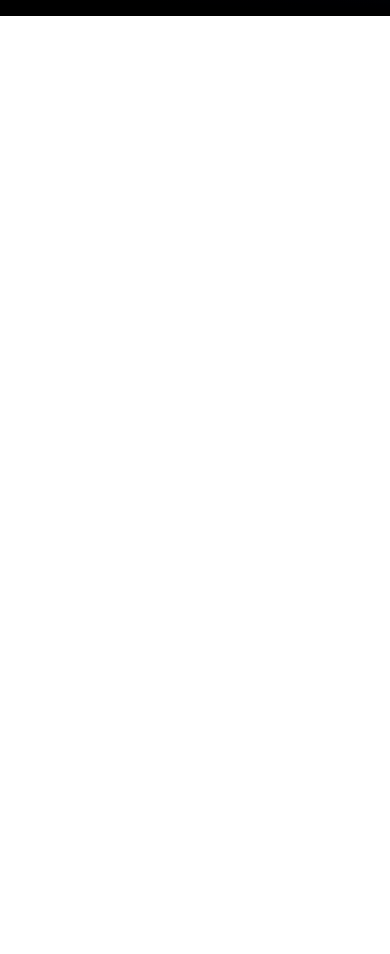
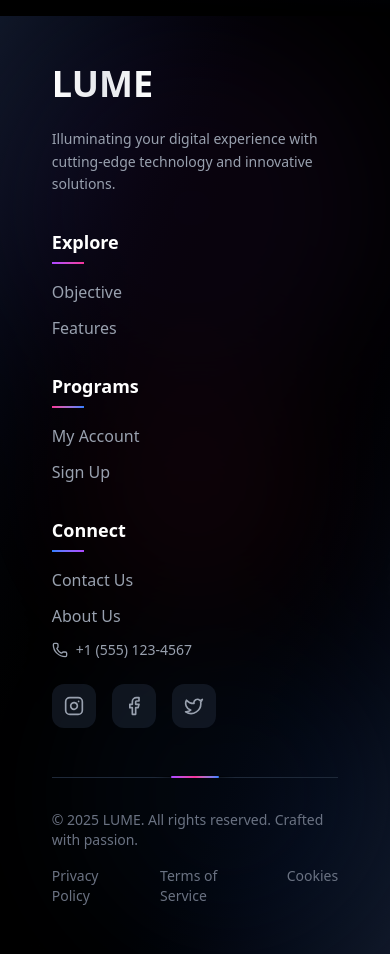
Before and after one commit to Kushal-np/First_react_project, a React (Vite) app: page / in a window 390 px wide. Shown: the part 6280-7234 px from the top of the page. Before the commit the page ends 6296 px from the top, so only its background shows below. Built offline with nearby package versions, Linux system fonts and the light colour scheme; a web font is replaced by a local one.

Commit message:
added the footer

```diff
--- a/src/Pages/About/About.jsx
+++ b/src/Pages/About/About.jsx
@@ -2,6 +2,7 @@ import AboutBody from "../../components/AboutBody";
 import Accordion from "../../components/Accordion";
 import GlowingTextComponent from "../../components/GlowingTextComponent/indes";
 import Navbar from "../../components/Navbar";
+import PermanentFooter from "../../components/PermanentFooter";
 
 function About(){
     return(
@@ -13,6 +14,7 @@ function About(){
             <GlowingTextComponent />
             <Accordion />
             </div>
+            <PermanentFooter />
         </div>
     )
 }
--- /dev/null
+++ b/src/Pages/Features/index.jsx
@@ -0,0 +1,4 @@
+function FeaturesPage(){
+
+}
+export default FeaturesPage;
--- a/src/Pages/Homescreen/index.jsx
+++ b/src/Pages/Homescreen/index.jsx
@@ -7,6 +7,7 @@ import ImageLanding from "../../components/Video";
 import ProductTeams from "../../components/ProductTeams";
 import ScalePictures from "../../components/Scalepictures";
 import JoinPlatform from "../../components/Footer";
+import PermanentFooter from "../../components/PermanentFooter";
 
 function HomeScreen() {
   return (
@@ -67,6 +68,10 @@ function HomeScreen() {
         <div>
           <JoinPlatform />
         </div>
+
+        <div>
+          <PermanentFooter />
+        </div>
     </div>
   );
 }
--- a/src/components/Accordion/index.jsx
+++ b/src/components/Accordion/index.jsx
@@ -31,7 +31,7 @@ function Accordion() {
   const [selected, setSelected] = useState(null);
 
   return (
-    <div className="w-full  background_second_main l max-w-4xl mx-auto mt-16 px-4">
+    <div className="w-full relative bottom-15 background_second_main l max-w-4xl mx-auto mt-16 px-4">
       <div className="glass-card rounded-2xl border border-white/10 backdrop-blur-xl shadow-[0_0_40px_rgba(56,189,248,0.1)] divide-y divide-white/10 overflow-hidden">
         {Data.map((data, index) => (
           <div key={data.id}>
--- /dev/null
+++ b/src/components/PermanentFooter/index.jsx
@@ -0,0 +1,189 @@
+import { Instagram, Facebook, Twitter, Phone, Mail, MapPin } from "lucide-react";
+
+function PermanentFooter() {
+  return (
+    <div className="relative w-full bg-gradient-to-br from-gray-900 via-black to-gray-900 overflow-hidden">
+      {/* Animated background elements */}
+      <div className="absolute inset-0 opacity-10">
+        <div className="absolute top-0 left-0 w-96 h-96 bg-purple-500 rounded-full blur-3xl animate-pulse"></div>
+        <div className="absolute bottom-0 right-0 w-80 h-80 bg-blue-500 rounded-full blur-3xl animate-pulse delay-1000"></div>
+        <div className="absolute top-1/2 left-1/2 transform -translate-x-1/2 -translate-y-1/2 w-64 h-64 bg-pink-500 rounded-full blur-3xl animate-pulse delay-500"></div>
+      </div>
+
+      {/* Subtle grid pattern */}
+      <div className="absolute inset-0 opacity-5">
+        <div className="h-full w-full bg-grid-white/[0.1] bg-[size:50px_50px]"></div>
+      </div>
+
+      {/* Main footer content */}
+      <div className="relative z-10 px-4 sm:px-6 py-12 sm:py-16">
+        <div className="mx-auto w-[80%] max-w-[1340px]">
+
+          {/* Top section with logo and main content */}
+          <div className="grid grid-cols-1 lg:grid-cols-4 gap-8 lg:gap-12 mb-12">
+
+            {/* Logo section */}
+            <div className="lg:col-span-1 flex flex-col items-start">
+              <a
+                href="/"
+                className="group relative inline-block mb-6"
+              >
+                <div className="relative">
+                  <span className="text-4xl sm:text-5xl font-black bg-gradient-to-r from-white via-gray-200 to-white bg-clip-text text-transparent">
+                    LUME
+                  </span>
+                  <div className="absolute inset-0 bg-gradient-to-r from-purple-500 via-pink-500 to-blue-500 opacity-0 group-hover:opacity-100 transition-opacity duration-500 blur-xl"></div>
+                </div>
+                <div className="absolute -bottom-2 left-0 w-0 h-1 bg-gradient-to-r from-purple-500 to-pink-500 group-hover:w-full transition-all duration-500"></div>
+              </a>
+              <p className="text-gray-400 text-sm leading-relaxed">
+                Illuminating your digital experience with cutting-edge technology and innovative solutions.
+              </p>
+            </div>
+
+            {/* Explore section */}
+            <div className="group">
+              <h3 className="text-white text-lg font-bold mb-6 relative">
+                Explore
+                <div className="absolute -bottom-2 left-0 w-8 h-0.5 bg-gradient-to-r from-purple-500 to-pink-500 group-hover:w-full transition-all duration-500"></div>
+              </h3>
+              <div className="space-y-3">
+                <a
+                  href="/objective"
+                  className="block text-gray-400 hover:text-white transition-all duration-300 hover:translate-x-2 hover:drop-shadow-lg"
+                >
+                  Objective
+                </a>
+                <a
+                  href="/features"
+                  className="block text-gray-400 hover:text-white transition-all duration-300 hover:translate-x-2 hover:drop-shadow-lg"
+                >
+                  Features
+                </a>
+              </div>
+            </div>
+
+            {/* Programs section */}
+            <div className="group">
+              <h3 className="text-white text-lg font-bold mb-6 relative">
+                Programs
+                <div className="absolute -bottom-2 left-0 w-8 h-0.5 bg-gradient-to-r from-pink-500 to-blue-500 group-hover:w-full transition-all duration-500"></div>
+              </h3>
+              <div className="space-y-3">
+                <a
+                  href="/account"
+                  className="block text-gray-400 hover:text-white transition-all duration-300 hover:translate-x-2 hover:drop-shadow-lg"
+                >
+                  My Account
+                </a>
+                <a
+                  href="/signup"
+                  className="block text-gray-400 hover:text-white transition-all duration-300 hover:translate-x-2 hover:drop-shadow-lg"
+                >
+                  Sign Up
+                </a>
+              </div>
+            </div>
+
+            {/* Contact section */}
+            <div className="group">
+              <h3 className="text-white text-lg font-bold mb-6 relative">
+                Connect
+                <div className="absolute -bottom-2 left-0 w-8 h-0.5 bg-gradient-to-r from-blue-500 to-purple-500 group-hover:w-full transition-all duration-500"></div>
+              </h3>
+              <div className="space-y-3 mb-6">
+                <a
+                  href="/contact"
+                  className="block text-gray-400 hover:text-white transition-all duration-300 hover:translate-x-2 hover:drop-shadow-lg"
+                >
+                  Contact Us
+                </a>
+                <a
+                  href="/about"
+                  className="block text-gray-400 hover:text-white transition-all duration-300 hover:translate-x-2 hover:drop-shadow-lg"
+                >
+                  About Us
+                </a>
+                <div className="flex items-center text-gray-400 hover:text-white transition-colors duration-300">
+                  <Phone size={16} className="mr-2" />
+                  <span className="text-sm">+1 (555) 123-4567</span>
+                </div>
+              </div>
+
+              {/* Social media icons */}
+              <div className="flex space-x-4">
+                <a
+                  href="#"
+                  className="group relative p-3 bg-gray-800/50 hover:bg-gradient-to-r hover:from-purple-500 hover:to-pink-500 rounded-xl transition-all duration-300 hover:scale-110 hover:shadow-lg hover:shadow-purple-500/25"
+                >
+                  <Instagram size={20} className="text-gray-400 group-hover:text-white transition-colors duration-300" />
+                </a>
+                <a
+                  href="#"
+                  className="group relative p-3 bg-gray-800/50 hover:bg-gradient-to-r hover:from-blue-500 hover:to-purple-500 rounded-xl transition-all duration-300 hover:scale-110 hover:shadow-lg hover:shadow-blue-500/25"
+                >
+                  <Facebook size={20} className="text-gray-400 group-hover:text-white transition-colors duration-300" />
+                </a>
+                <a
+                  href="#"
+                  className="group relative p-3 bg-gray-800/50 hover:bg-gradient-to-r hover:from-gray-600 hover:to-gray-500 rounded-xl transition-all duration-300 hover:scale-110 hover:shadow-lg hover:shadow-gray-500/25"
+                >
+                  <Twitter size={20} className="text-gray-400 group-hover:text-white transition-colors duration-300" />
+                </a>
+              </div>
+            </div>
+          </div>
+
+          {/* Separator line */}
+          <div className="relative mb-8">
+            <div className="absolute inset-0 flex items-center">
+              <div className="w-full border-t border-gray-800"></div>
+            </div>
+            <div className="relative flex justify-center">
+              <div className="px-4 bg-gradient-to-r from-transparent via-black to-transparent">
+                <div className="w-12 h-0.5 bg-gradient-to-r from-purple-500 via-pink-500 to-blue-500 rounded-full"></div>
+              </div>
+            </div>
+          </div>
+
+          {/* Bottom section */}
+          <div className="flex flex-col sm:flex-row justify-between items-center space-y-4 sm:space-y-0">
+            <div className="text-gray-500 text-sm">
+              © 2025 LUME. All rights reserved. Crafted with passion.
+            </div>
+            <div className="flex space-x-6 text-sm">
+              <a
+                href="/privacy"
+                className="text-gray-500 hover:text-white transition-colors duration-300"
+              >
+                Privacy Policy
+              </a>
+              <a
+                href="/terms"
+                className="text-gray-500 hover:text-white transition-colors duration-300"
+              >
+                Terms of Service
+              </a>
+              <a
+                href="/cookies"
+                className="text-gray-500 hover:text-white transition-colors duration-300"
+              >
+                Cookies
+              </a>
+            </div>
+          </div>
+        </div>
+      </div>
+
+      {/* Floating particles effect */}
+      <div className="absolute inset-0 pointer-events-none">
+        <div className="absolute top-1/4 left-1/4 w-1 h-1 bg-white rounded-full animate-ping opacity-30"></div>
+        <div className="absolute top-3/4 right-1/4 w-1 h-1 bg-purple-400 rounded-full animate-ping opacity-20 delay-1000"></div>
+        <div className="absolute bottom-1/4 left-1/3 w-1 h-1 bg-pink-400 rounded-full animate-ping opacity-25 delay-2000"></div>
+        <div className="absolute top-1/2 right-1/3 w-1 h-1 bg-blue-400 rounded-full animate-ping opacity-30 delay-3000"></div>
+      </div>
+    </div>
+  );
+}
+
+export default PermanentFooter;
```
